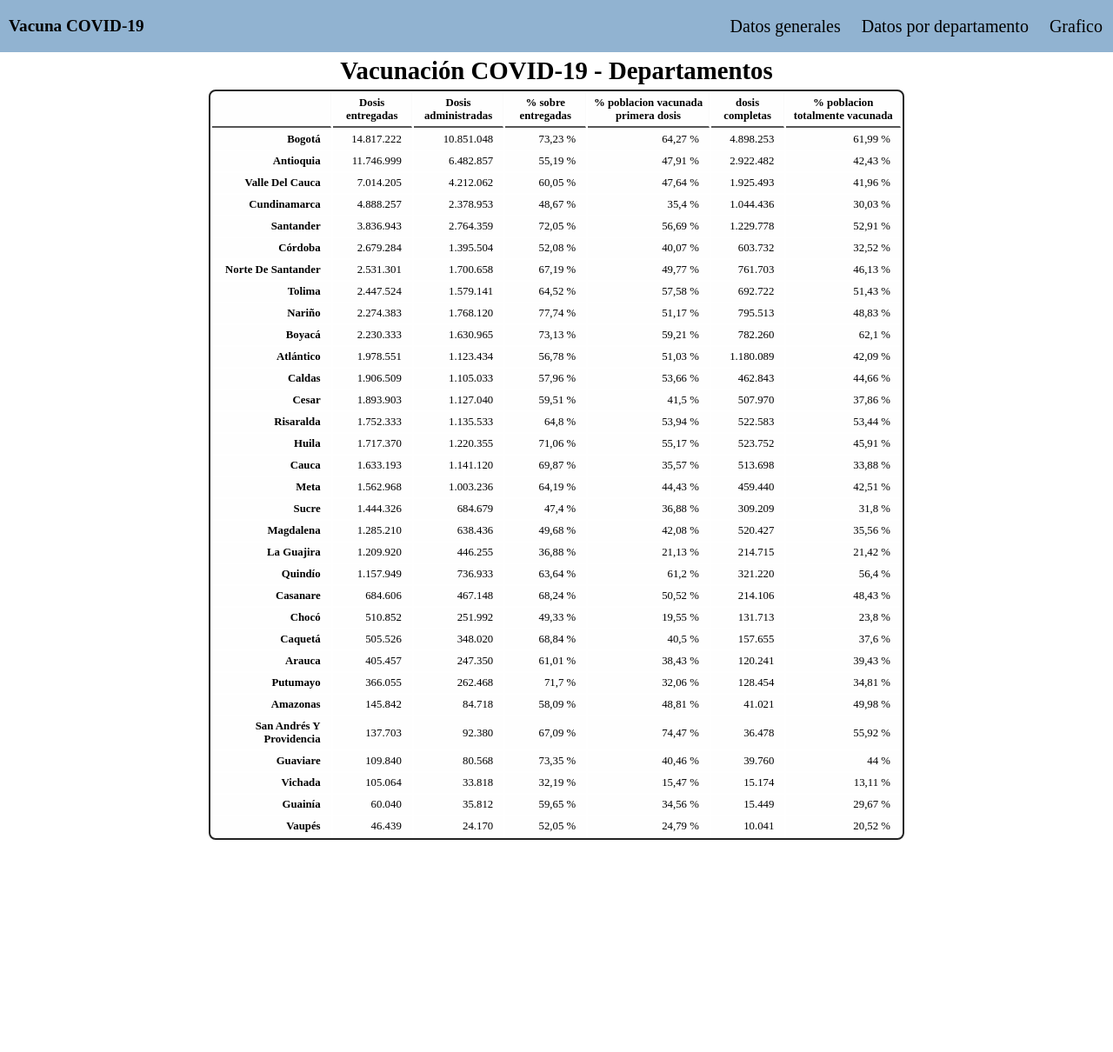
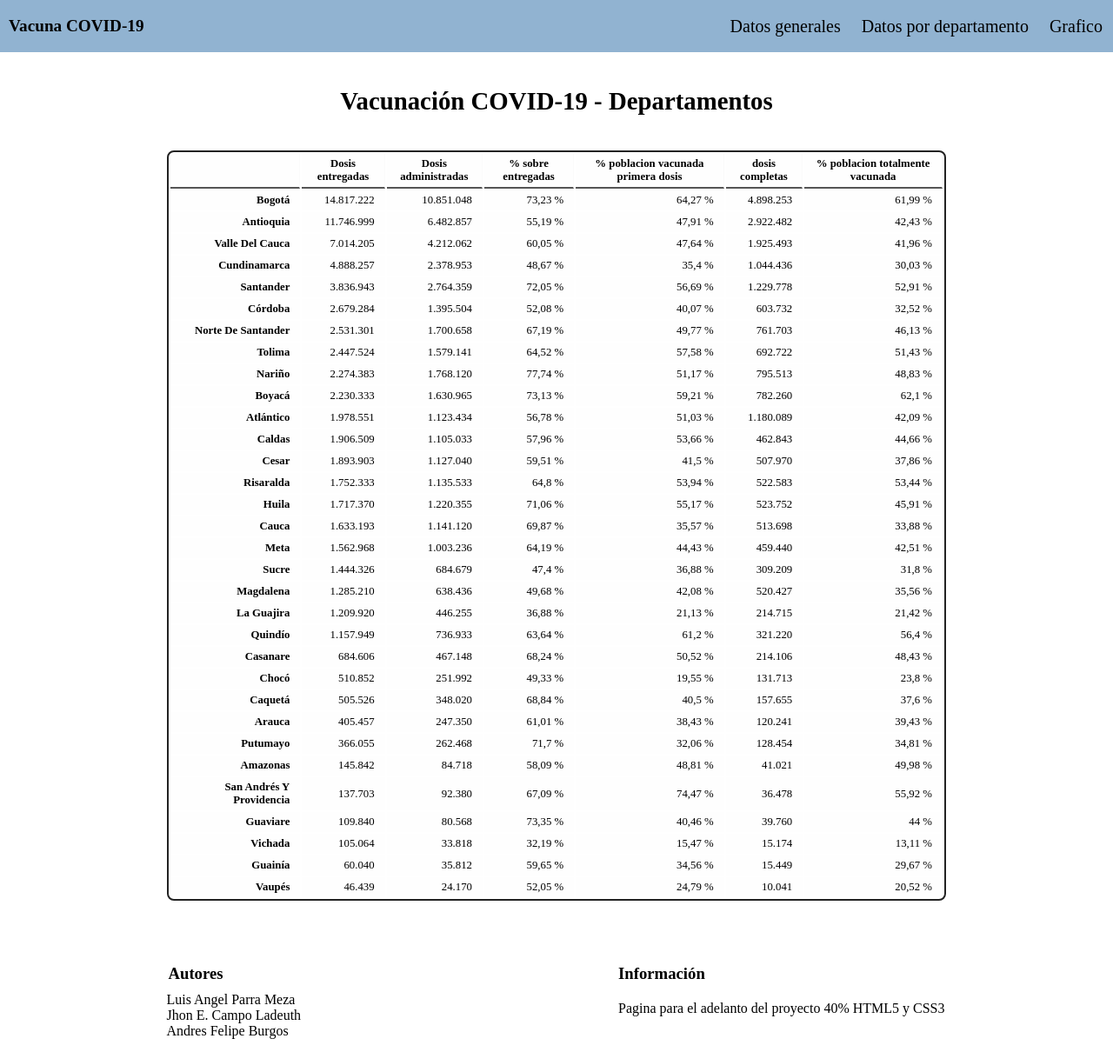
Before and after one commit to Luisparr14/covid-vacuna, a plain HTML site: page departamentos.html in a window 1280 px wide. Shown: the whole page at 87% size. Before the commit the page ends 1062 px from the top, so only its background shows below. Drawn offline with Linux system fonts and the light colour scheme.

Commit message:
add footer

```diff
--- a/departamentos.css
+++ b/departamentos.css
@@ -1,11 +1,17 @@
+#departament_info{
+  overflow: auto;
+}
 table{
   font-size: 0.8rem;
-  max-width: 100vh;
+  max-width: 70vw;
   margin: auto;
-  margin-bottom: 4rem;
+  margin-bottom: 1rem;
   overflow-x: auto;
   border-radius: 8px;
   border: 2px solid #222;
+}
+h1{
+  margin: 40px;
 }
 tbody{
   padding: 0;
--- a/departamentos.html
+++ b/departamentos.html
@@ -4,6 +4,7 @@
     <meta charset="UTF-8" />
     <meta http-equiv="X-UA-Compatible" content="IE=edge" />
     <meta name="viewport" content="width=device-width, initial-scale=1.0" />
+    <meta name="author" content="Luis Angel Parra Meza" />
     <title>Vacuna Covid</title>
     <link rel="stylesheet" href="./departamentos.css" />
     <link rel="stylesheet" href="./global.css" />
@@ -15,14 +16,16 @@
       <a id="logo" href="/"> Vacuna COVID-19 </a>
       <ul class="menu">
         <li class="item"><a href="/">Datos generales</a></li>
-        <li class="item"><a href="departamentos.html">Datos por departamento</a></li>
+        <li class="item">
+          <a href="departamentos.html">Datos por departamento</a>
+        </li>
         <li class="item"><a href="grafico.html">Grafico</a></li>
       </ul>
       <div id="toggle">
-        <span ></span>
+        <span></span>
       </div>
     </nav>
-    <div class="container">
+    <main class="container">
       <header id="main_header">
         <h1 class="main_title">Vacunación COVID-19 - Departamentos</h1>
       </header>
@@ -362,6 +365,20 @@
           </tbody>
         </table>
       </section>
-    </div>
+    </main>
+    <footer id="footer">
+      <section class="autores">
+        <h3>Autores</h3>
+        <ul>
+          <li>Luis Angel Parra Meza</li>
+          <li>Jhon E. Campo Ladeuth</li>
+          <li>Andres Felipe Burgos</li>
+        </ul>
+      </section>
+      <section class="info">
+        <h3>Información</h3>
+        <p>Pagina para el adelanto del proyecto 40% HTML5 y CSS3</p>
+      </section>
+    </footer>
   </body>
 </html>
--- a/global.css
+++ b/global.css
@@ -33,7 +33,6 @@ h3,
 h4,
 h5,
 h6 {
-  margin: 5px;
   text-align: center;
 }
 
@@ -116,6 +115,24 @@ ul li {
   transform: translateY(-8px);
 }
 
+footer{
+  padding: 10px;
+}
+
+footer p, footer h3{
+  text-align: left;
+  padding: 10px;
+}
+
+footer section{
+  margin: 5px auto;
+}
+
+footer ul {
+  display: flex;
+  flex-direction: column;
+}
+
 @media (min-width: 768px) {
   #toggle {
     display: none;
@@ -132,4 +149,9 @@ ul li {
   .menu li {
     margin: 0 12px;
   }
+  footer{
+    display: flex;
+    flex-direction: row;
+    padding: 10px;
+  }
 }
--- a/grafico.css
+++ b/grafico.css
@@ -1,5 +1,5 @@
-h1 {
-  margin: 30px;
+h1{
+  margin: 40px;
 }
 
 .container {
--- a/index.css
+++ b/index.css
@@ -1,10 +1,6 @@
-#index_main {
-  flex: 1 1;
-  flex-direction: column;
-  width: 100%;
-  min-height: 80vh;
+h1{
+  margin: 40px;
 }
-
 #general_info {
   display: grid;
   grid-template-columns: repeat(auto-fill, minmax(273px, 1fr));
--- a/js/navbar.js
+++ b/js/navbar.js
@@ -4,9 +4,11 @@ button.addEventListener('click', () => {
   if (button.classList.contains('active')) {
     button.classList.remove('active')
     menu.style.height = '0'
+    enableScroll()
   } else {
     button.classList.add('active')
     menu.style.height = '100%'
+    disableScroll()
   }
 })
 
@@ -20,3 +22,15 @@ window.addEventListener('resize', () => {
     button.classList.remove('active')
   }
 })
+
+function disableScroll() {
+  let scrollTop = window.pageYOffset || document.documentElement.scrollTop;
+  let scrollLeft = window.pageXOffset || document.documentElement.scrollLeft;
+  window.onscroll = function () {
+    window.scrollTo(scrollLeft, scrollTop);
+  };
+}
+
+function enableScroll() {
+  window.onscroll = function () { };
+}
```
Also changed, not shown: grafico.html (+17 -2 lines), index.html (+25 -6 lines).
